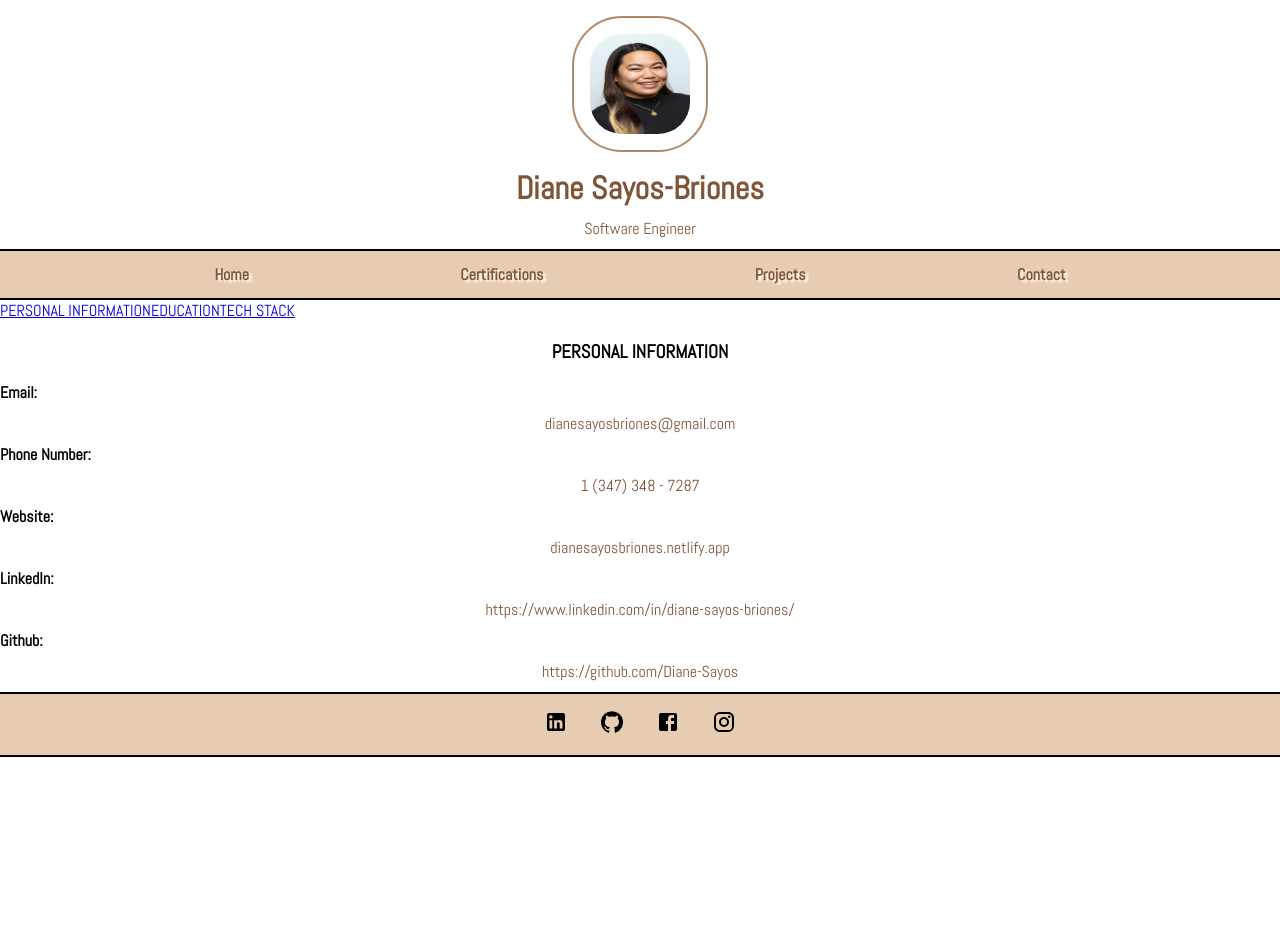
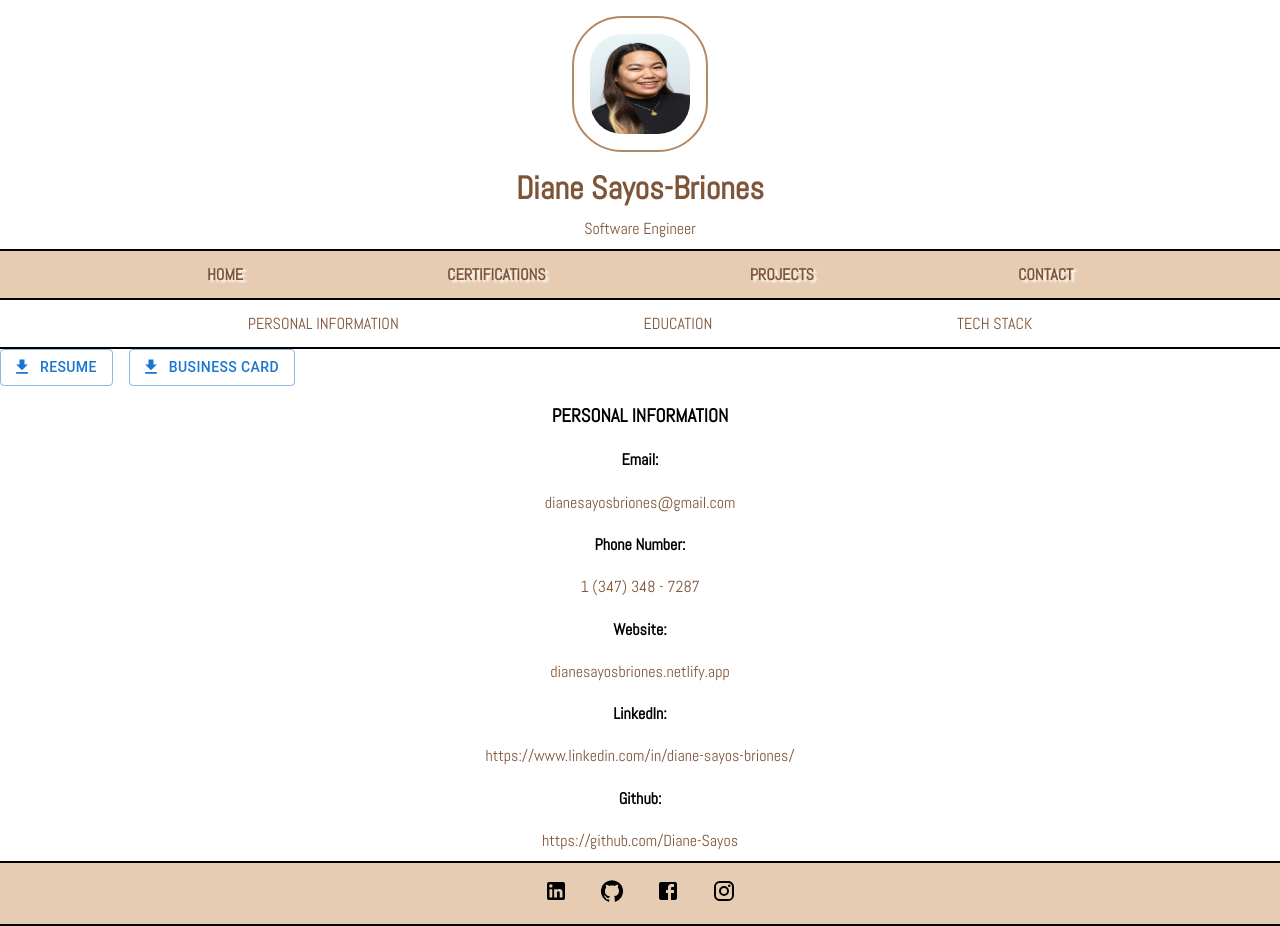
Before and after one commit to Diane-Sayos/Diane.Sayos.github.io, a React (Create React App) app: page / in a window 1280 px wide. Before the commit the page ends 800 px from the top, so only its background shows below. Built offline with nearby package versions, Linux system fonts and the light colour scheme.

Commit message:
added second navbar for home page

```diff
--- a/src/components/header/Header.css
+++ b/src/components/header/Header.css
@@ -33,9 +33,9 @@
 }
 
 .navbar-link:active, .navbar-link:focus {
-    color: #E6CCB2;
+    color: white;
     padding: 5px;
     text-shadow: 2px 1px 1px #7f5539;
-    background-color: white;
+    background-color: #E6CCB2;
     border-radius: 10px;
 }
--- a/src/components/header/Header.js
+++ b/src/components/header/Header.js
@@ -14,10 +14,10 @@ const Header = () => {
                 <p>Software Engineer</p>
             </div>
             <nav className="navbar">
-                <NavLink to="/" className='navbar-link'>Home</NavLink>
-                <NavLink to="/certifications" className='navbar-link'>Certifications</NavLink>
-                <NavLink to="/projects" className='navbar-link'>Projects</NavLink>
-                <NavLink to="/contact" className='navbar-link'>Contact</NavLink>
+                <NavLink to="/" className='navbar-link'>HOME</NavLink>
+                <NavLink to="/certifications" className='navbar-link'>CERTIFICATIONS</NavLink>
+                <NavLink to="/projects" className='navbar-link'>PROJECTS</NavLink>
+                <NavLink to="/contact" className='navbar-link'>CONTACT</NavLink>
             </nav>
         </header>
     )
--- a/src/components/home/Education.js
+++ b/src/components/home/Education.js
@@ -1,8 +1,4 @@
 import './Home.css';
-
-import Stack from '@mui/material/Stack';
-import Button from '@mui/material/Button';
-import DownloadIcon from '@mui/icons-material/Download';
 
 
 const Education = () => {
@@ -10,18 +6,16 @@ const Education = () => {
         <section className="education">
         <h3>EDUCATION</h3>
         <div className="card">
-            <strong>Hunter College - CUNY</strong>
-            <p>Bachelor of Arts in Dance, Minor in Psychology</p>
-            <p>Dean's List'</p>
+            <h4>Hunter College - CUNY</h4>
+            <p>Bachelor of Arts in Dance</p>
+            <p>Minor in Psychology</p>
+            <p>Dean's List</p>
         </div>
         <div className="card">
-            <strong>Fullstack Academy</strong>
+            <h4>Fullstack Academy</h4>
             <p>Web Development - PERN Stack</p>
         </div>
-        <Stack direction="row" spacing={2}>
-            <Button variant="outlined" startIcon={<DownloadIcon />}>Download Resume</Button>
-            <Button variant="outlined" startIcon={<DownloadIcon />}>Download Business Card</Button>
-        </Stack>
+
     </section>
     )
 };
--- a/src/components/home/Home.css
+++ b/src/components/home/Home.css
@@ -25,7 +25,7 @@ img {
     background-color: white;
 }
 
-h3 {
+h3, h4 {
     text-align: center;
 }
 
@@ -38,3 +38,23 @@ h3 {
     width: 45%;
     margin: 1em auto;
 }
+
+.homebar {
+    display: flex;
+    justify-content: space-evenly;
+    border-bottom: 2px solid black;
+    padding: .5em;
+}
+
+.homebar-link {
+    text-decoration: none;
+    color: #7f5539;
+    padding: 5px;
+}
+
+.homebar-link:active, .homebar-link:focus {
+    color: #7f5539;
+    padding: 5px;
+    background-color: #E6CCB2;
+    border-radius: 10px;
+}
--- a/src/components/home/Personal.js
+++ b/src/components/home/Personal.js
@@ -1,18 +1,29 @@
 import './Home.css';
+
+import Stack from '@mui/material/Stack';
+import Button from '@mui/material/Button';
+import DownloadIcon from '@mui/icons-material/Download';
+
 
 const Personal = () => {
     return (
         <section className="personal-info">
+            <div>
+                <Stack direction="row" spacing={2}>
+                    <Button variant="outlined" startIcon={<DownloadIcon />}>Resume</Button>
+                    <Button variant="outlined" startIcon={<DownloadIcon />}>Business Card</Button>
+                </Stack>
+            </div>
             <h3>PERSONAL INFORMATION</h3>
-            <strong>Email:</strong>
+            <h4>Email:</h4>
             <p>dianesayosbriones@gmail.com</p>
-            <strong>Phone Number:</strong>
+            <h4>Phone Number:</h4>
             <p>1 (347) 348 - 7287</p>
-            <strong>Website:</strong>
+            <h4>Website:</h4>
             <p>dianesayosbriones.netlify.app</p>
-            <strong>LinkedIn:</strong>
+            <h4>LinkedIn:</h4>
             <p>https://www.linkedin.com/in/diane-sayos-briones/</p>
-            <strong>Github:</strong>
+            <h4>Github:</h4>
             <p>https://github.com/Diane-Sayos</p>
         </section>
     )
```
